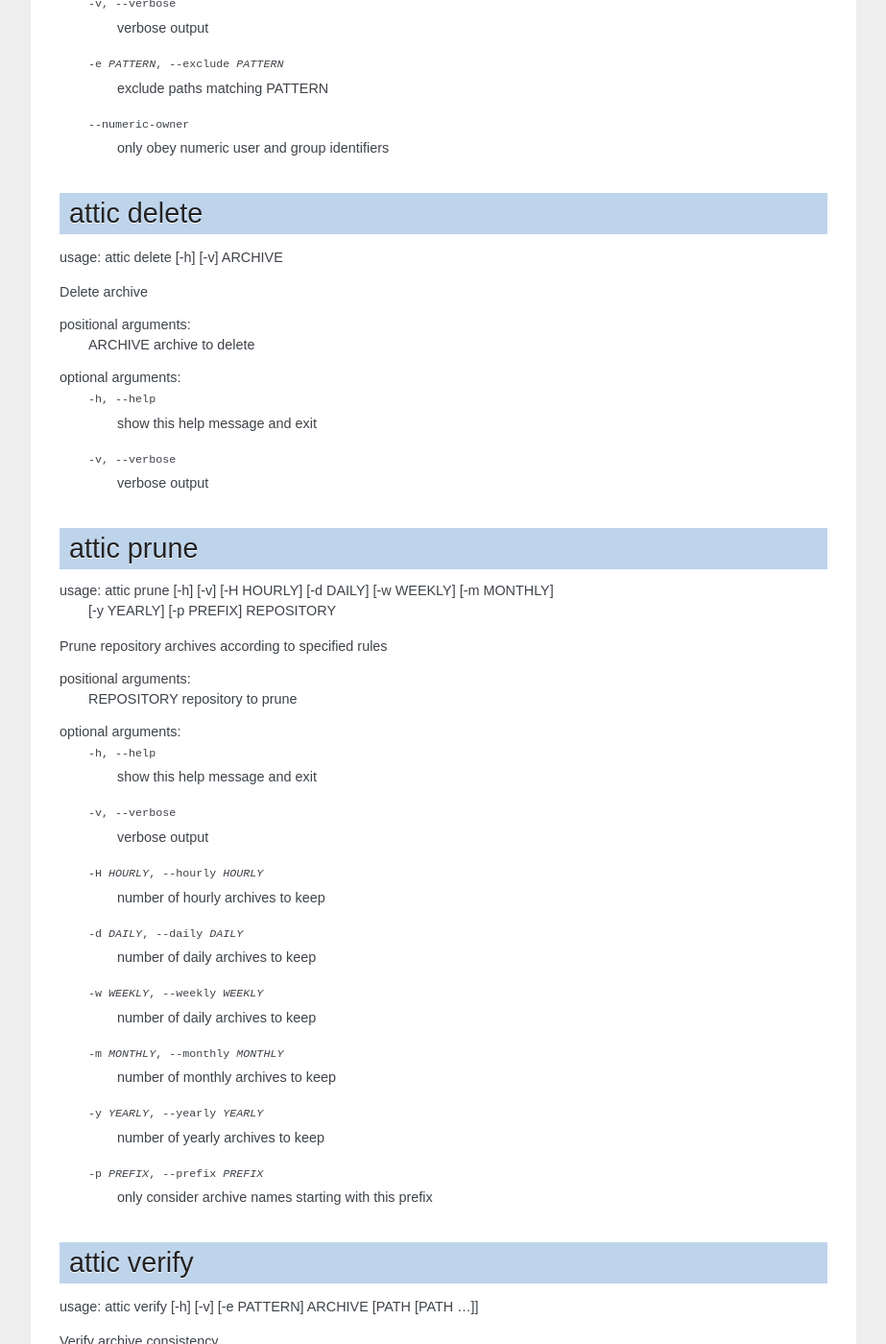
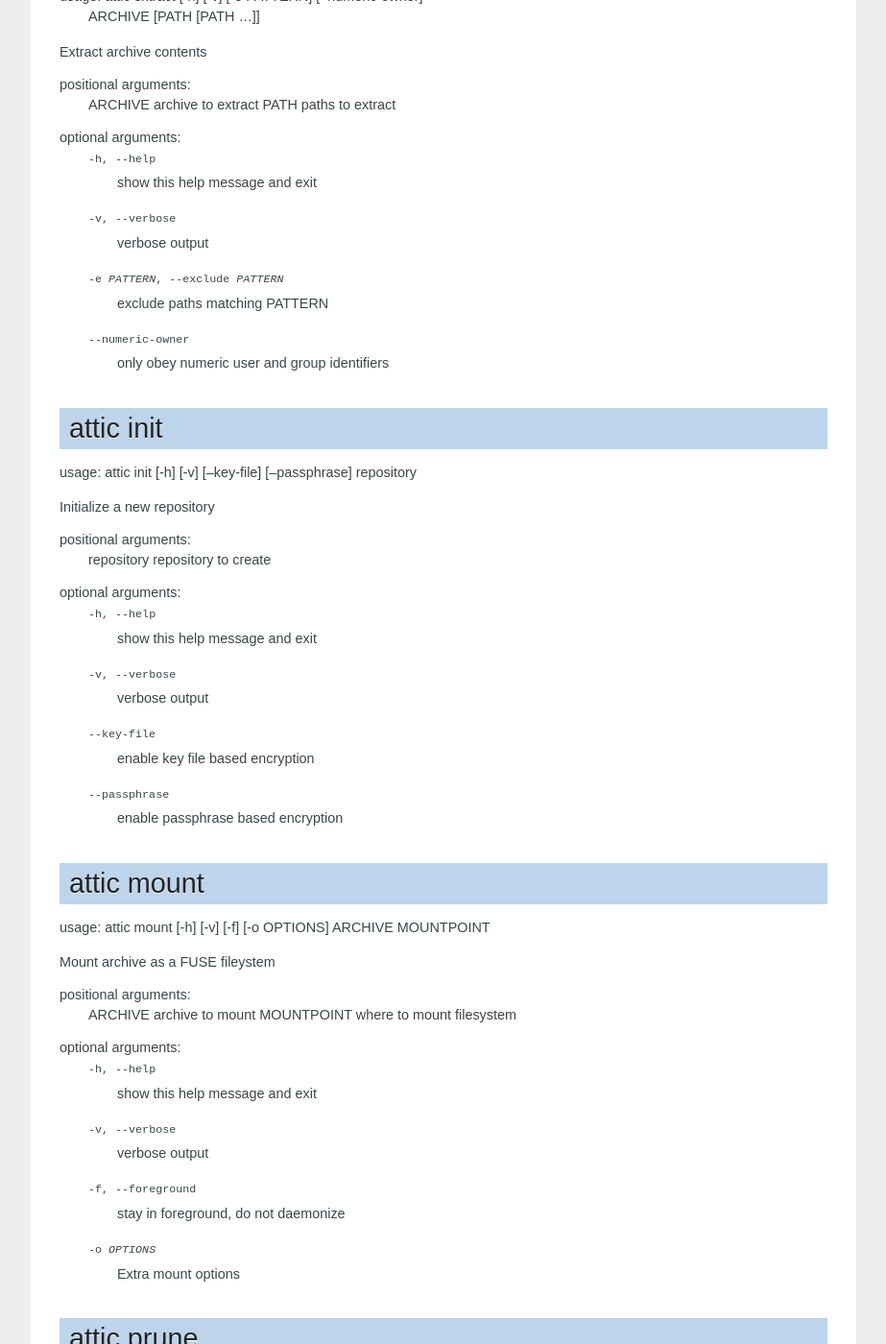
Before and after one commit to borgbackup/borg, a Sphinx documentation site: the page built from docs/usage.rst, in a window 1280 px wide and 1400 px high, scrolled down 1501 px. Shown: the whole window at 96% size, without its empty margins (198-1121 px from the left). Built offline with Sphinx 7.4.7, drawn with Linux system fonts in a browser that asks for light colours; some of the changed text lies outside the part shown.

Commit message:
Updated documentation

```diff
--- a/docs/global.rst.inc
+++ b/docs/global.rst.inc
@@ -1,8 +1,8 @@
 .. |project_name| replace:: ``Attic``
-.. |project_version| replace:: 0.6.1
+.. |project_version| replace:: 0.7
 .. |package_dirname| replace:: Attic-|project_version|
 .. |package_filename| replace:: |package_dirname|.tar.gz
-.. |package_url| replace:: https://pypi.python.org/packages/source/A/Attic/Attic-0.6.1.tar.gz
+.. |package_url| replace:: https://pypi.python.org/packages/source/A/Attic/Attic-0.7.tar.gz
 .. |git_url| replace:: https://github.com/jborg/attic.git
 .. _deduplication: https://en.wikipedia.org/wiki/Data_deduplication
 .. _AES: https://en.wikipedia.org/wiki/Advanced_Encryption_Standard
--- a/docs/installation.rst
+++ b/docs/installation.rst
@@ -13,8 +13,8 @@
 * `msgpack-python`_ >= 0.1.10
 * OpenSSL_ >= 1.0.0
 
-The OpenSSL provided by Mac OS X is too old so OS X users are recommended
-to install a newer version using homebrew_.
+The OpenSSL version bundled with Mac OS X and FreeBSD is most likey too old.
+Newer versions are available from homebrew_ on OS X and from FreeBSD ports.
 
 Installing from PyPI using pip
 ------------------------------
--- a/docs/usage.rst
+++ b/docs/usage.rst
@@ -1,21 +1,19 @@
-.. _usage_attic_init:
+.. _usage_attic_change-passphrase:
 
-attic init
-~~~~~~~~~~
+attic change-passphrase
+~~~~~~~~~~~~~~~~~~~~~~~
 ::
 
-usage: attic init [-h] [-v] [--key-file] [--passphrase] repository
+usage: attic change-passphrase [-h] [-v] repository
 
-Initialize a new repository
+Change passphrase on repository key file
 
 positional arguments:
-  repository     repository to create
+  repository
 
 optional arguments:
   -h, --help     show this help message and exit
   -v, --verbose  verbose output
-  --key-file     enable key file based encryption
-  --passphrase   enable passphrase based encryption
 .. _usage_attic_create:
 
 attic create
@@ -43,6 +41,22 @@
   --do-not-cross-mountpoints
                         do not cross mount points
   --numeric-owner       only store numeric user and group identifiers
+.. _usage_attic_delete:
+
+attic delete
+~~~~~~~~~~~~
+::
+
+usage: attic delete [-h] [-v] ARCHIVE
+
+Delete archive
+
+positional arguments:
+  ARCHIVE        archive to delete
+
+optional arguments:
+  -h, --help     show this help message and exit
+  -v, --verbose  verbose output
 .. _usage_attic_extract:
 
 attic extract
@@ -64,22 +78,43 @@
   -e PATTERN, --exclude PATTERN
                         exclude paths matching PATTERN
   --numeric-owner       only obey numeric user and group identifiers
-.. _usage_attic_delete:
+.. _usage_attic_init:
 
-attic delete
-~~~~~~~~~~~~
+attic init
+~~~~~~~~~~
 ::
 
-usage: attic delete [-h] [-v] ARCHIVE
+usage: attic init [-h] [-v] [--key-file] [--passphrase] repository
 
-Delete archive
+Initialize a new repository
 
 positional arguments:
-  ARCHIVE        archive to delete
+  repository     repository to create
 
 optional arguments:
   -h, --help     show this help message and exit
   -v, --verbose  verbose output
+  --key-file     enable key file based encryption
+  --passphrase   enable passphrase based encryption
+.. _usage_attic_mount:
+
+attic mount
+~~~~~~~~~~~
+::
+
+usage: attic mount [-h] [-v] [-f] [-o OPTIONS] ARCHIVE MOUNTPOINT
+
+Mount archive as a FUSE fileystem
+
+positional arguments:
+  ARCHIVE           archive to mount
+  MOUNTPOINT        where to mount filesystem
+
+optional arguments:
+  -h, --help        show this help message and exit
+  -v, --verbose     verbose output
+  -f, --foreground  stay in foreground, do not daemonize
+  -o OPTIONS        Extra mount options
 .. _usage_attic_prune:
 
 attic prune
@@ -129,19 +164,3 @@
   -v, --verbose         verbose output
   -e PATTERN, --exclude PATTERN
                         exclude paths matching PATTERN
-.. _usage_attic_change-passphrase:
-
-attic change-passphrase
-~~~~~~~~~~~~-~~~~~~~~~~
-::
-
-usage: attic change-passphrase [-h] [-v] repository
-
-Change passphrase on repository key file
-
-positional arguments:
-  repository
-
-optional arguments:
-  -h, --help     show this help message and exit
-  -v, --verbose  verbose output
```
Also changed, not shown: 1 other file.
